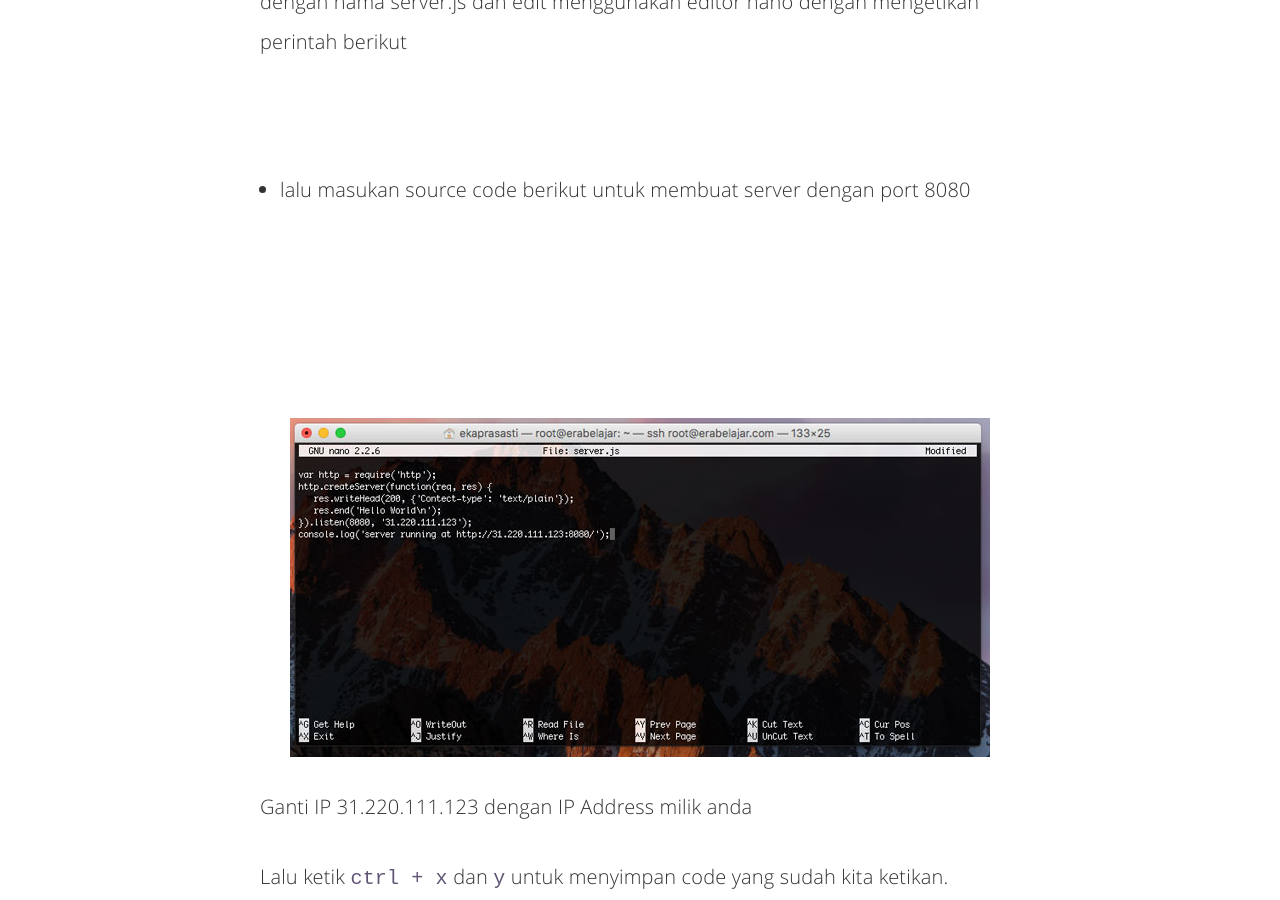
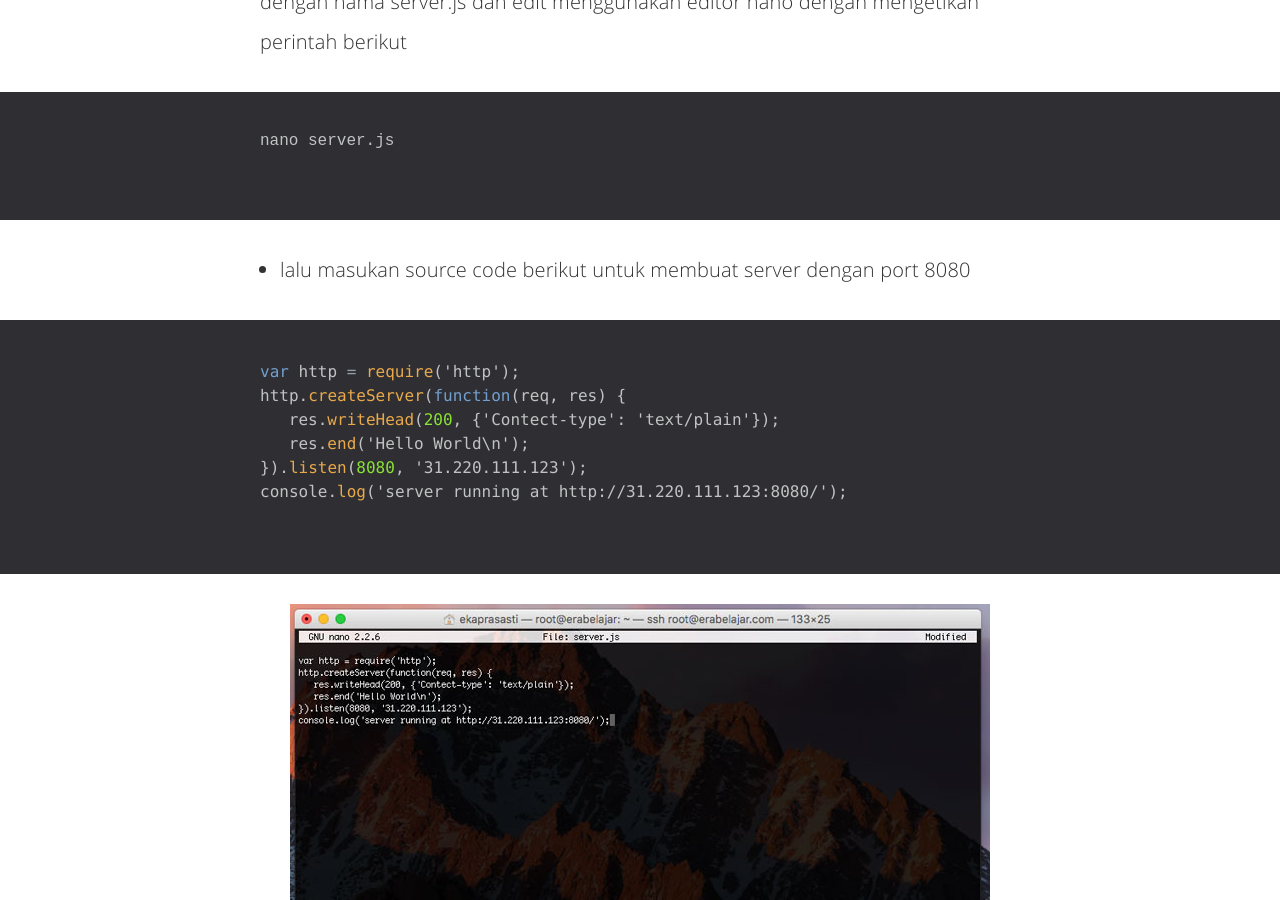
Before and after one commit to ekaprasasti/ekaprasasti.github.io, a Jekyll site: the page built from _posts/2017-08-04-setup-prouction-nodejs-ubuntu.md, in a window 1280 px wide and 900 px high, scrolled down 2963 px. Built offline with Jekyll 4.4.1, drawn with Linux system fonts in a browser that asks for light colours; comment, search, counter and statistics services are not loaded.

Commit message:
edit typo

`````diff
--- a/_posts/2017-08-04-setup-prouction-nodejs-ubuntu.md
+++ b/_posts/2017-08-04-setup-prouction-nodejs-ubuntu.md
@@ -63,13 +63,13 @@ Jika sudah terinstall akan muncul versi nodejs yang kita gunakan.
 
 Kita akan mencoba aplikasi sederhana menggunakan nodejs. Buat sebuah file dengan nama server.js dan edit menggunakan editor nano dengan mengetikan perintah berikut
 
-````bash
+```bash
 nano server.js
 ```
 
 * lalu masukan source code berikut untuk membuat server dengan port 8080
 
-````javascript
+```javascript
 var http = require('http');
 http.createServer(function(req, res) {
    res.writeHead(200, {'Contect-type': 'text/plain'});
`````
